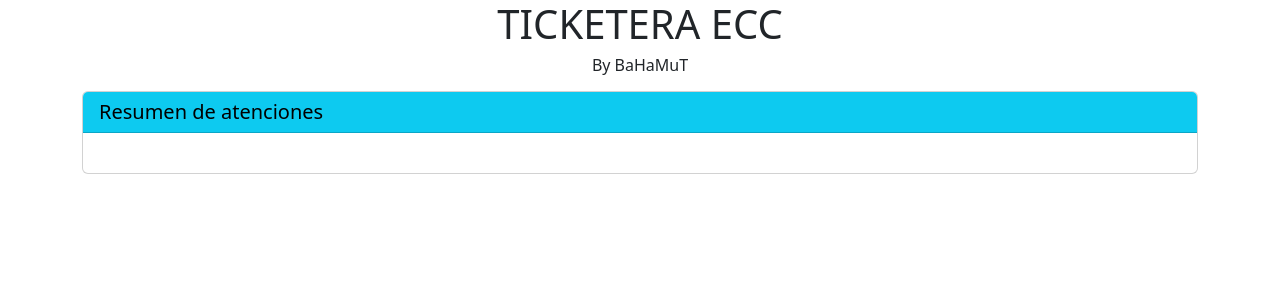
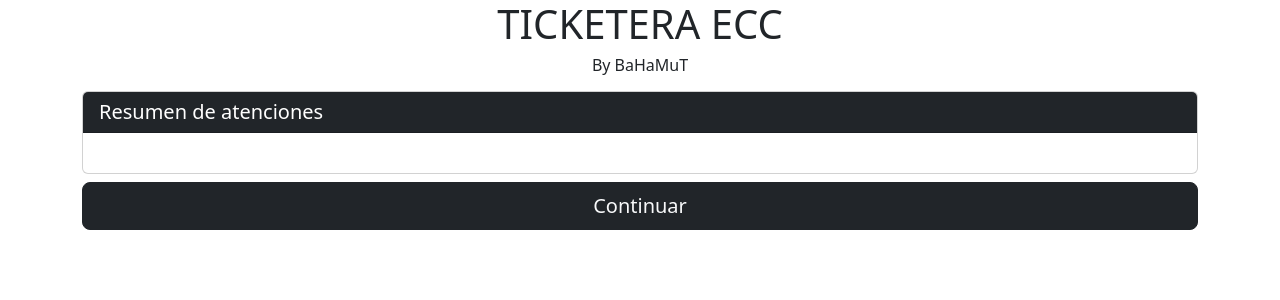
Before and after one commit to BaHaMuT11/ticketera-ecc, a React (Vite) app: page /baha-assistance in a window 1280 px wide. Shown: the top 300 px of the page. Built offline with nearby package versions, Linux system fonts and the light colour scheme.

Commit message:
Se implementa botón para llevar a resumen desde atención
Se implementa botón en atención
Se arregla error que impedía que lista se desplegara correctamente

```diff
--- a/src/components/AssistanceSummary.jsx
+++ b/src/components/AssistanceSummary.jsx
@@ -1,34 +1,52 @@
-import {useContext} from "react";
+import React, {useContext} from "react";
 import {UserContext} from "../context/UserProvider.jsx";
+import {useNavigate} from "react-router";
 
 
 const AssistanceSummary = () => {
 
     const {llamadoActivo} = useContext(UserContext);
+    const {llamados, setLlamados} = useContext(UserContext);
+
+    const navigate = useNavigate();
+
+    const handleEnding = () => {
+        setLlamados([...llamados, llamadoActivo]);
+        navigate("/baha-summary");
+    }
 
     return (
-        <div className="col-md-12">
+            <>
+                <div className="col-md-12 mb-2">
                     <div className="card">
-                <div className="card-header text-bg-info d-flex justify-content-between align-items-center">
+                        <div className="card-header text-bg-dark d-flex justify-content-between align-items-center">
                             <h5 className="mb-0">Resumen de atenciones</h5>
                         </div>
                         <div className="card-body">
                             <h6> {llamadoActivo.oficina}</h6>
                             {
                                 llamadoActivo.atenciones.map(atencion => (
-                            <>
+                                    <React.Fragment key={atencion.id}>
                                         <p> <b>Ticket: </b>{atencion.ticket}</p>
                                         <p> <b>Funcionario: </b>{atencion.funcionario}</p>
                                         <p> <b>Resolución: </b>{atencion.resolucion}</p>
                                         <p> <b>Responsabilidad: </b>{atencion.responsabilidad}</p>
                                         <p> <b>Fecha: </b>{atencion.fecha}</p>
                                         <br />
-                            </>
+                                    </React.Fragment>
                                 ))
                             }
                         </div>
                     </div>
                 </div>
+                <div className="col-md-12 mb-2">
+                    <button type="submit"
+                            className="btn btn-dark btn-lg text-light w-100"
+                            onClick={handleEnding}>
+                        Continuar
+                    </button>
+                </div>
+            </>
     );
 };
 
--- a/src/components/ReportForm.jsx
+++ b/src/components/ReportForm.jsx
@@ -25,9 +25,6 @@ const ReportForm = (props) => {
                                        value={reporte}
                                        onChange={e => setReporte(e.target.value)} required />
                             </div>
-                            <div className="d-flex justify-content-center">
-                                <button type="submit" className="btn btn-success">Continuar</button>
-                            </div>
                         </div>
                     </form>
                 </div>
--- a/src/components/SummaryChart.jsx
+++ b/src/components/SummaryChart.jsx
@@ -1,10 +1,13 @@
-import {useContext} from "react";
+import {useContext, useEffect} from "react";
 import {UserContext} from "../context/UserProvider.jsx";
 
 const SummaryChart = () => {
 
     const {llamados} = useContext(UserContext);
 
+    useEffect(() => {
+        console.log(llamados);
+    },[])
 
     return (
         <div className="row">
@@ -24,7 +27,7 @@ const SummaryChart = () => {
                     </thead>
                     <tbody className="table-group-divider">
                         {
-                            llamados.map( (llamado) => {
+                            llamados.map( (llamado) => (
                                 llamado.atenciones.map((atencion) => (
                                     <tr key={`${llamado.id}-${atencion.id}`}>
                                         <th scope="row">{llamado.id}</th>
@@ -37,7 +40,7 @@ const SummaryChart = () => {
                                         <td>01/01/2025</td>
                                     </tr>
                                 ))
-                            })
+                            ))
                         }
                     </tbody>
                 </table>
--- a/src/components/TicketForm.jsx
+++ b/src/components/TicketForm.jsx
@@ -12,6 +12,7 @@ const TicketForm = () => {
 
     const {userName} = useContext(UserContext);
     const {llamadoActivo, setLlamadoActivo} = useContext(UserContext);
+    const {llamados} = useContext(UserContext);
 
     const {ticketFormData, setTicketFormData} = useContext(TicketContext);
     const {ticket, setTicket} = useContext(TicketContext);
@@ -113,8 +114,8 @@ const TicketForm = () => {
     const buildAtencionActiva = () => {
         const resolucionPH = formTransform(derivacion);
         setLlamadoActivo({
-            id: llamadoActivo+1,
-            oficina: oficinaExport,
+            id: llamados.length+1,
+            oficina: formTransform(ticketFormData.oficina),
             atenciones: [...llamadoActivo.atenciones, {
                 id: llamadoActivo.atenciones.length+1,
                 ticket: reporte,
@@ -489,7 +490,7 @@ const TicketForm = () => {
             </div>
             <div className="col-md-12 mb-2">
                 <button type="submit"
-                        className="btn btn-outline-warning btn-primary btn-lg text-light w-100"
+                        className="btn btn-primary btn-lg text-light w-100"
                         onClick={handleEnding}>
                     Continuar
                 </button>
```
Lines whose indentation alone changed are shown as unchanged.
